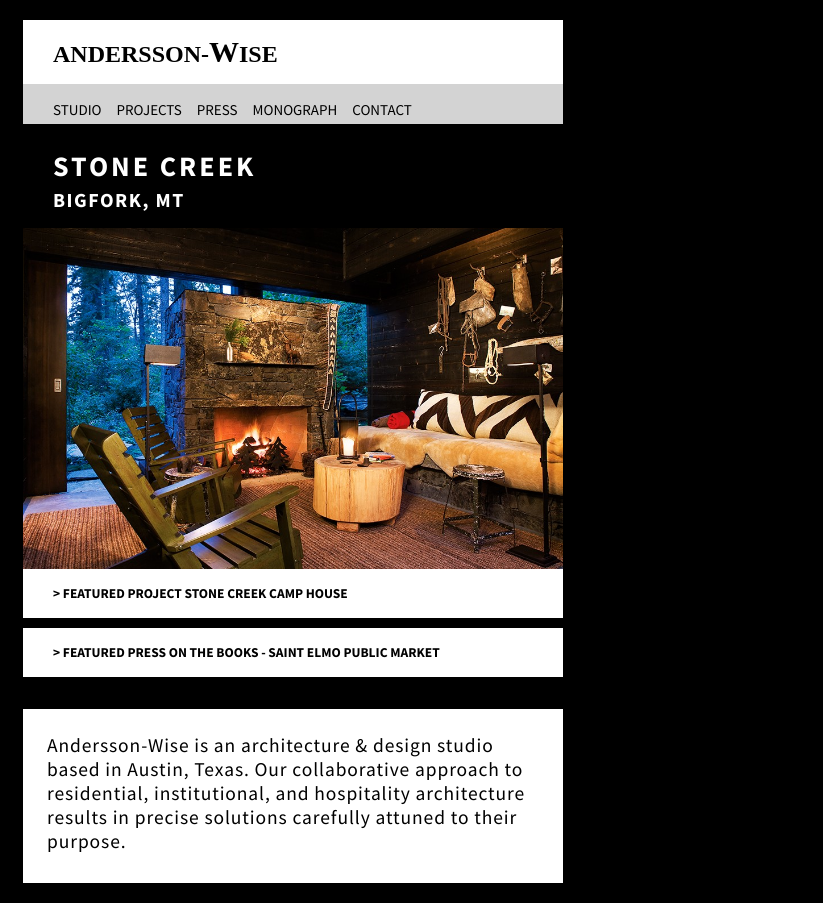
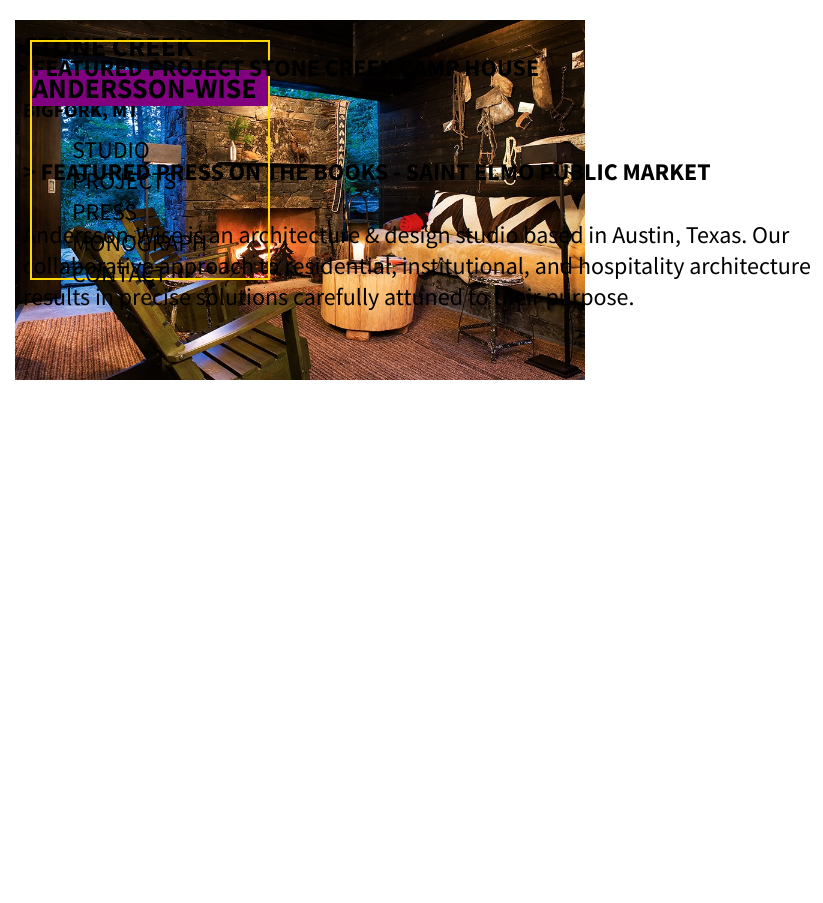
Before and after one commit to cafrinko/Responsive-Design-Code-Review, a plain HTML site: page index.html in a window 600 px wide. Shown: the whole page, 823 px wide, since content can reach past the window. After the commit the page ends 800 px from the top, so only its background shows below. Drawn offline with Linux system fonts and the light colour scheme.

Commit message:
begins creating a medium screen size view by aligning the image div top and left of page and absolute positioning elements relative to container div

```diff
--- a/css/styles.css
+++ b/css/styles.css
@@ -3,8 +3,7 @@
 }
 
 body {
-  background: black;
-  /*text-transform: capitalize;*/
+  /*background: black;*/
   font-size: 4vw;
   font-family: 'Source Sans Pro', sans-serif;
   text-transform: uppercase;
@@ -21,15 +20,20 @@ body {
 }
 
 .container {
-  /*background: black;*/
-  width: 100%;
-  /*font-family: serif;*/
+  width: 100vh;
   margin: 2.5vh 2.5vw 2.5vh 2.5vw;
 }
 
-@media only screen and (max-width: 600px) {
+ul {
+  list-style: none;
+}
+
+@media only screen and (max-width: 500px) {
+  body {
+    background: black;
+  }
+
   .nav {
-    /*background: white;*/
     width: 90vw;
     height: 14vh;
   }
@@ -46,7 +50,7 @@ body {
     margin-top: 2.5vh;
   }
 
-  .nav:first-letter {
+  .nav h3:first-letter {
     font-size: 5vw;
   }
 
@@ -57,25 +61,21 @@ body {
   .nav ul {
     background: lightgrey;
     display: inline-block;
-    list-style: none;
+    font-size: 2.5vw;
     float: left;
     width: 90vw;
-    height: 5vh;
+    /*height: 4.5vh;*/
     margin: 0;
-    padding: 1vw 0 0 5vw;
-    /*text-transform: capitalize;*/
+    padding: 0 0 1vh 5vw;
   }
 
   li {
-    /*background: navy;*/
     float: left;
     padding: 1.25vh 2.5vw 0 0;
-    font-size: 2.5vw;
-    /*text-transform: uppercase;*/
+    font-size: 2.5
   }
 
   .location {
-    /*background: lightblue;*/
     width: 100%;
     height: 12vh;
     padding-left: 5vw;
@@ -116,17 +116,51 @@ body {
   .press {
     width: 90vw;
     height: 12vh;
-    margin: 0;
+    margin: 2vh 0 0 0;
   }
 
   .description {
     background: white;
-    margin-top: -2.5vw;
+    margin-top: -5vw;
     width: 90vw;
     height: 29vw;
     font-size: 3.25vw;
     padding: 3vh;
     letter-spacing: 0.15vw;
   }
+}
 
+@media only screen and (min-width: 501px) and (max-width: 1000px) {
+  body {
+    background: white;
+  }
+
+  .hero {
+    /*background: gold;*/
+    width: 95vw;
+    /*height: 70vh;*/
+    position: absolute;
+    top: 2.5vh;
+    left: 2.5vw;
+  }
+
+  .hero img {
+    position: absolute;
+    width: 100%;
+    z-index: -1;
+  }
+
+  .nav {
+    /*background: silver;*/
+    width: 40vw;
+    height: 40vw;
+    border: 2px solid gold;
+    position: absolute;
+    top: 5vh;
+    left: 5vw;
+  }
+
+  .nav h3 {
+    background: purple;
+  }
 }
```
